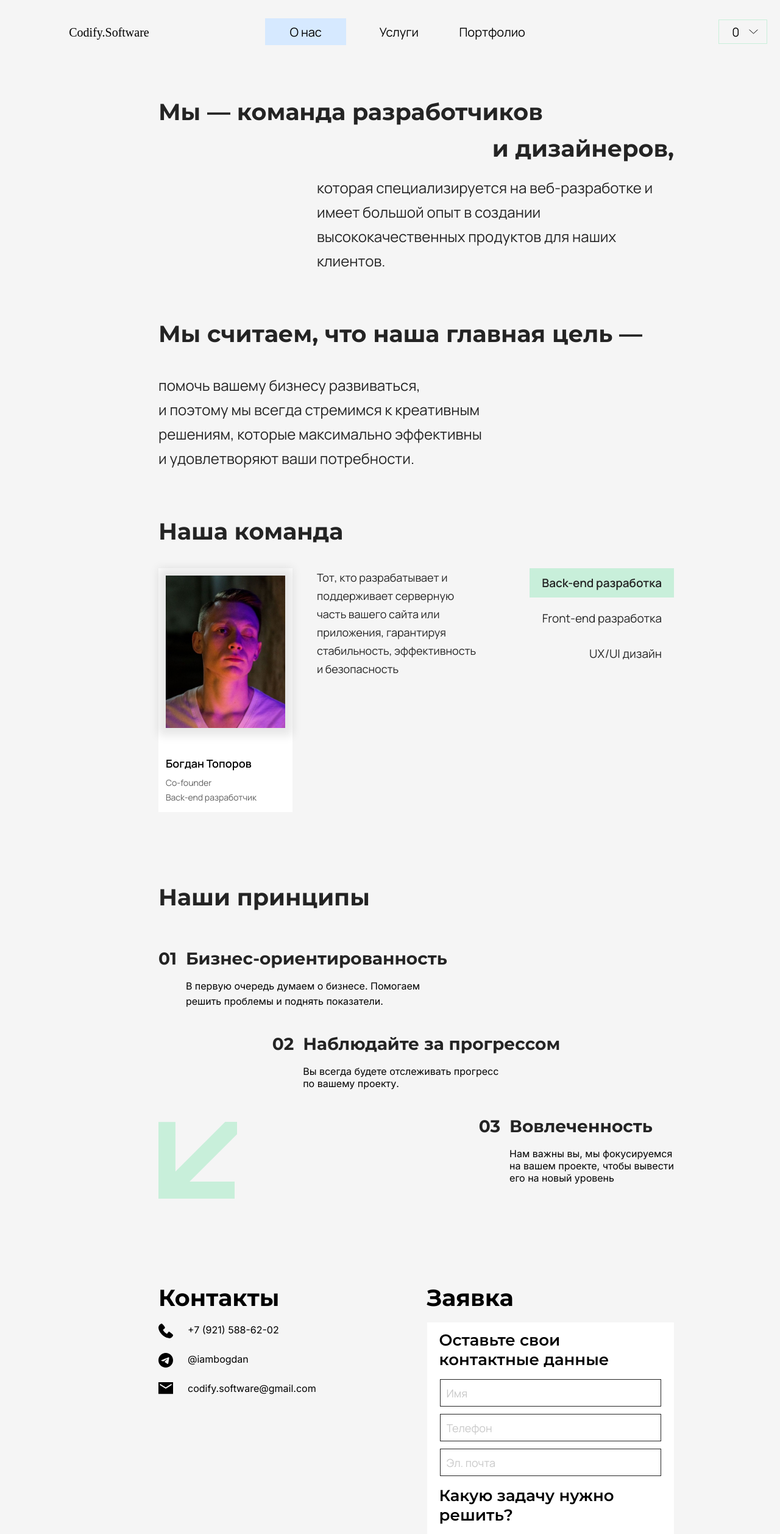
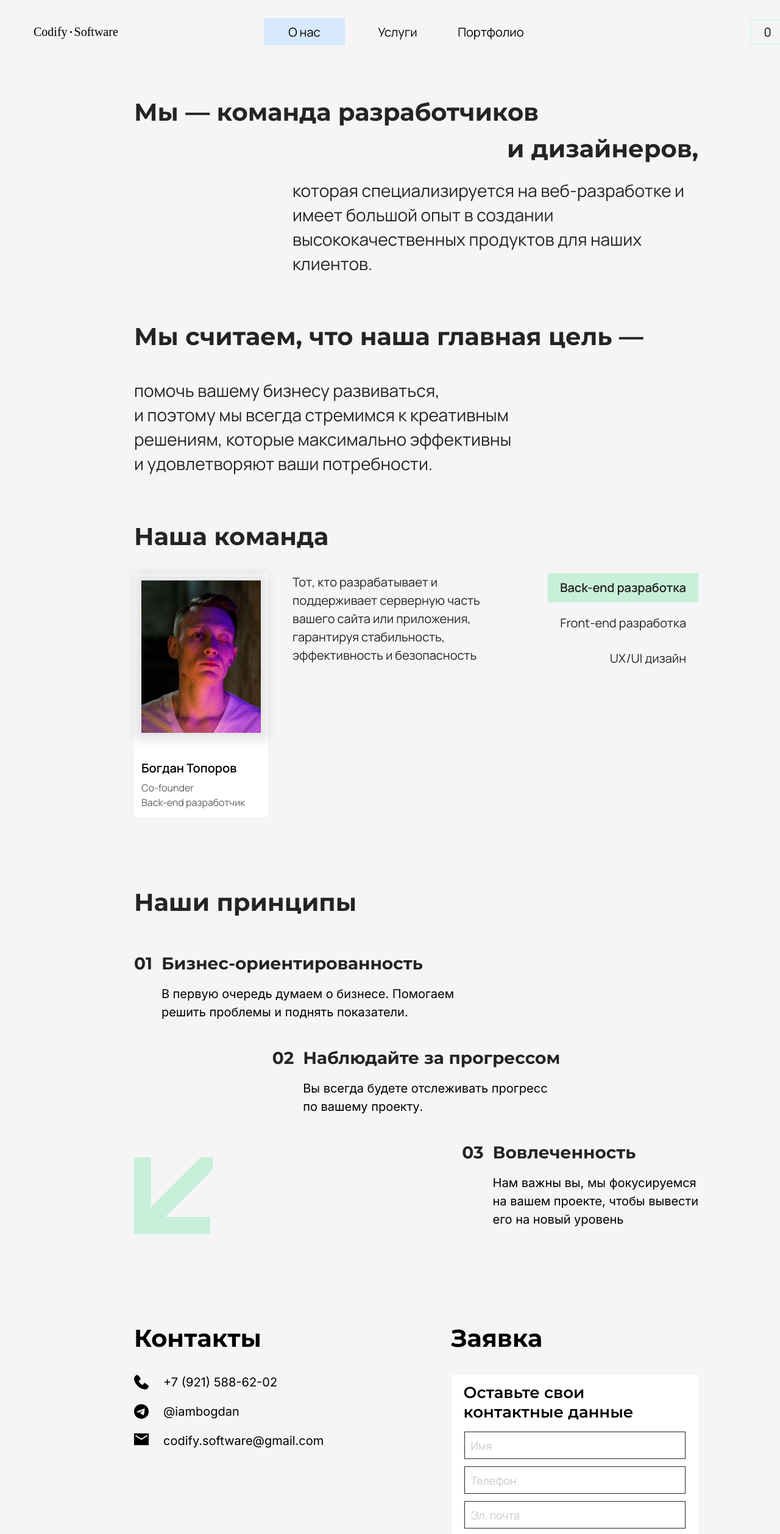
Before and after one commit to YSergo/react-codify-dev, a React (Create React App) app in the folder react/: page /about in a window 1280 px wide. Shown: the top 2516 px of the page at 61% size. Built offline with nearby package versions, Linux system fonts and the light colour scheme; a web font is replaced by a local one.

Commit message:
big styles update

```diff
--- a/react/src/components/Contacts/Contacts.module.scss
+++ b/react/src/components/Contacts/Contacts.module.scss
@@ -15,11 +15,13 @@ li {
     }
   }
   h2 {
-  margin-top: 7px;
-  margin-bottom: 22px;
+    font-size: 40px;
+    margin-bottom: 40px;
     color: black;
   }
   p {
+    font-weight: 400;
+    font-size: 20px;
     margin: 0;
     cursor: pointer;
     transition: color 0.3s ease-in-out;
@@ -27,5 +29,4 @@ p {
       color: $color-primary;
     }
   }
-
 }
--- a/react/src/components/Drawer/Drawer.module.scss
+++ b/react/src/components/Drawer/Drawer.module.scss
@@ -27,8 +27,8 @@
   width: 525.3px;
   height: 100%;
   right: 0;
+  padding-top: 30px;
   background: #f5f5f5;
-  padding: 15px;
   transform: translateX(100%);
   transition: transform 0.3s ease-in-out;
 }
--- a/react/src/components/Footer/Footer.module.scss
+++ b/react/src/components/Footer/Footer.module.scss
@@ -12,6 +12,7 @@ footer {
   li {
     margin: 0;
     transition: color 0.3s ease-in-out;
+    font-size: 20px;
     cursor: pointer;
     &:hover {
       color: $color-primary;
--- a/react/src/components/Header/Header.js
+++ b/react/src/components/Header/Header.js
@@ -33,7 +33,19 @@ function Header() {
     <header className={styles.header}>
       <nav className={styles.headerLeft}>
         <Link to="/">
-          <button>Codify.Software</button>
+          <button>
+            Codify
+            <svg
+              width="3"
+              height="3"
+              viewBox="0 0 3 3"
+              fill="none"
+              xmlns="http://www.w3.org/2000/svg"
+            >
+              <circle cx="1.5" cy="1.5" r="1.5" fill="black" />
+            </svg>
+            Software
+          </button>
         </Link>
       </nav>
 
--- a/react/src/components/Header/Header.module.scss
+++ b/react/src/components/Header/Header.module.scss
@@ -42,7 +42,9 @@
 
 .header {
   display: flex;
-  justify-content: space-around;
+  justify-content: space-between;
+  margin-left: 35px;
+  margin-right: 35px;
   align-items: center;
   padding: 20px;
 
@@ -54,7 +56,15 @@
       cursor: pointer;
       background-color: transparent;
       border: 0;
-      margin-top: 2px;
+      padding: 0;
+      display: flex;
+      align-items: center;
+
+      svg {
+        margin-left: 4px;
+        margin-right: 4px;
+      }
+
     }
   }
 
--- a/react/src/components/Request/Request.js
+++ b/react/src/components/Request/Request.js
@@ -82,7 +82,7 @@ function Request({ onClose, showCloseButton = false }) {
       SetisSent(true);
     } catch (error) {
       console.error(error);
-      alert(':C');
+      alert(":C");
       setSending(false);
     }
   };
--- a/react/src/components/Request/Request.module.scss
+++ b/react/src/components/Request/Request.module.scss
@@ -50,9 +50,7 @@
     display: flex;
     justify-content: space-between;
     align-items: center;
-    width: 100%;
-    margin-bottom: 10px;
-    margin-top: -3px;
+    margin-bottom: 40px;
 
     h2 {
       margin: 0;
@@ -60,8 +58,7 @@
       font-family: "Montserrat";
       font-style: normal;
       font-weight: 700;
-      font-size: 38px;
-      line-height: 60px;
+      font-size: 40px;
       color: black;
     }
 
@@ -192,7 +189,7 @@
 
 .loadingIcon {
   display: inline-block;
-  border: 15px solid $color-primary;
+  border: 5px solid $color-primary;
   border-left-color: black;
   border-radius: 50%;
   width: 140px;
--- a/react/src/pages/About/About.jsx
+++ b/react/src/pages/About/About.jsx
@@ -110,8 +110,11 @@ function About() {
           <span>01</span>
           <div>
             <h3>Бизнес-ориентированность</h3>
-            <p>В первую очередь думаем о бизнесе. Помогаем</p>
-            <p>решить проблемы и поднять показатели.</p>
+            <p>
+              В первую очередь думаем о бизнесе. Помогаем
+              <br />
+              решить проблемы и поднять показатели.
+            </p>
           </div>
         </div>
 
--- a/react/src/pages/About/About.module.scss
+++ b/react/src/pages/About/About.module.scss
@@ -1,8 +1,8 @@
 @import "../../variables.scss";
 
 .wrapper {
-  margin-left: 260px;
-  margin-right: 260px;
+  margin-left: 220px;
+  margin-right: 220px;
   margin-top: 60px;
 }
 
@@ -10,7 +10,7 @@ h2 {
   font-family: "Montserrat";
   font-style: normal;
   font-weight: 700;
-  font-size: 38px;
+  font-size: 40px;
   line-height: 40px;
   color: #242424;
   margin: 0;
@@ -33,7 +33,7 @@ h2 {
     font-family: "Manrope";
     font-style: normal;
     font-weight: 400;
-    font-size: 24px;
+    font-size: 28px;
     line-height: 40px;
     color: #242424;
     margin-bottom: 80px;
@@ -56,7 +56,7 @@ h2 {
     font-family: "Manrope";
     font-style: normal;
     font-weight: 400;
-    font-size: 18px;
+    font-size: 20px;
     line-height: 30px;
     color: #242424;
     flex: 1;
@@ -65,7 +65,7 @@ h2 {
     display: flex;
     flex-direction: column;
     align-items: flex-end;
-    margin-left: 80px;
+    margin-left: 70px;
 
     button {
       background: transparent;
@@ -74,7 +74,7 @@ h2 {
       font-family: "Manrope";
       font-style: normal;
       font-weight: 400;
-      font-size: 19px;
+      font-size: 20px;
       line-height: 30px;
       text-align: right;
       padding-left: 20px;
@@ -124,7 +124,7 @@ h2 {
     font-family: "Manrope";
     font-style: normal;
     font-weight: 700;
-    font-size: 18px;
+    font-size: 20px;
     line-height: 30px;
     margin-top: auto;
     margin-bottom: 5px;
@@ -133,7 +133,7 @@ h2 {
     font-family: "Manrope";
     font-style: normal;
     font-weight: 400;
-    font-size: 14px;
+    font-size: 16px;
     line-height: 24px;
     color: #5f5f5f;
   }
@@ -168,7 +168,9 @@ h2 {
     }
     p {
       margin: 0px;
-      margin-top: 5px;
+      font-size: 20px;
+      line-height: 30px;
+      font-weight: 400;
       &:last-child {
         margin-bottom: 40px;
       }
--- a/react/src/pages/Home/Home.module.scss
+++ b/react/src/pages/Home/Home.module.scss
@@ -5,8 +5,9 @@
   flex-direction: column;
   align-items: center;
   justify-content: center;
-  margin-left: 260px;
-  margin-right: 260px;
+  margin-left: 220px;
+  margin-right: 220px;
+  margin-top: 130px;
 
   button {
     align-self: flex-start;
@@ -16,6 +17,7 @@
     background-color: $color-primary;
     border: 0;
     font-family: "Manrope";
+    padding: 0;
     font-style: normal;
     font-weight: 600;
     font-size: 28px;
@@ -29,10 +31,10 @@
 
   h1 {
     font-family: "Montserrat";
-    font-style: normal;
     font-weight: 600;
-    font-size: 70px;
+    font-size: 80px;
     line-height: 110px;
-    margin-top: 40px;
+    margin: 0;
+    margin-bottom: 40px;
   }
 }
--- a/react/src/pages/Portfolio/Portfolio.module.scss
+++ b/react/src/pages/Portfolio/Portfolio.module.scss
@@ -1,8 +1,8 @@
 @import "../../variables.scss";
 
 .wrapper {
-  margin-left: 260px;
-  margin-right: 260px;
+  margin-left: 220px;
+  margin-right: 220px;
   margin-top: 60px;
 }
 
--- a/react/src/pages/Services/Services.module.scss
+++ b/react/src/pages/Services/Services.module.scss
@@ -1,8 +1,8 @@
 @import "../../variables.scss";
 
 .wrapper {
-  margin-left: 260px;
-  margin-right: 260px;
+  margin-left: 220px;
+  margin-right: 220px;
   margin-top: 60px;
 }
 
```
Lines whose indentation alone changed are shown as unchanged.
